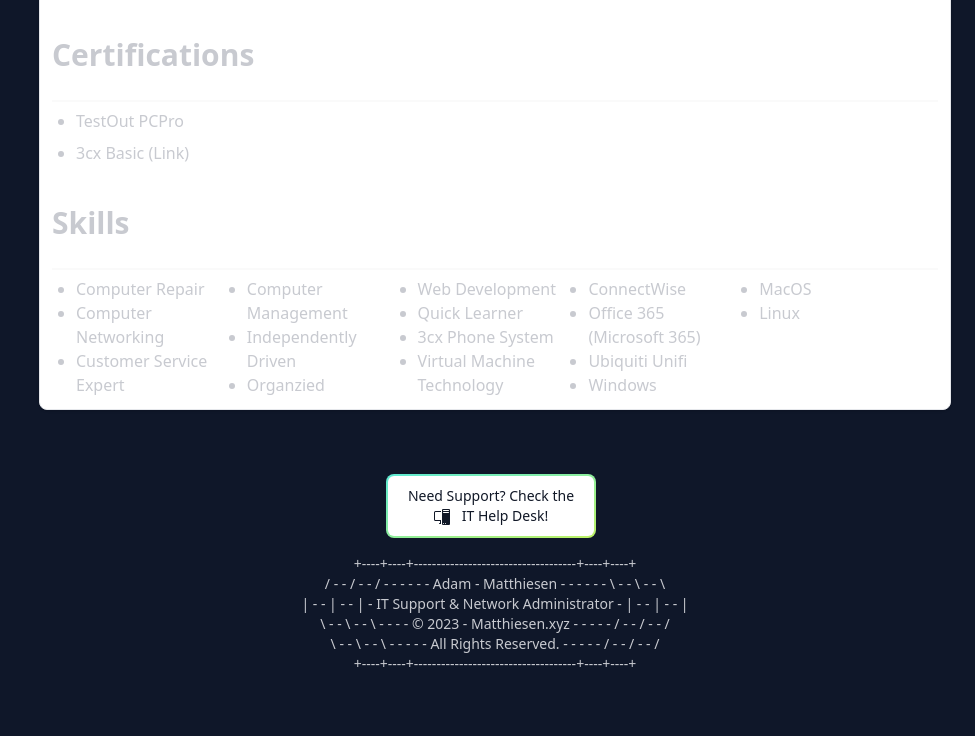
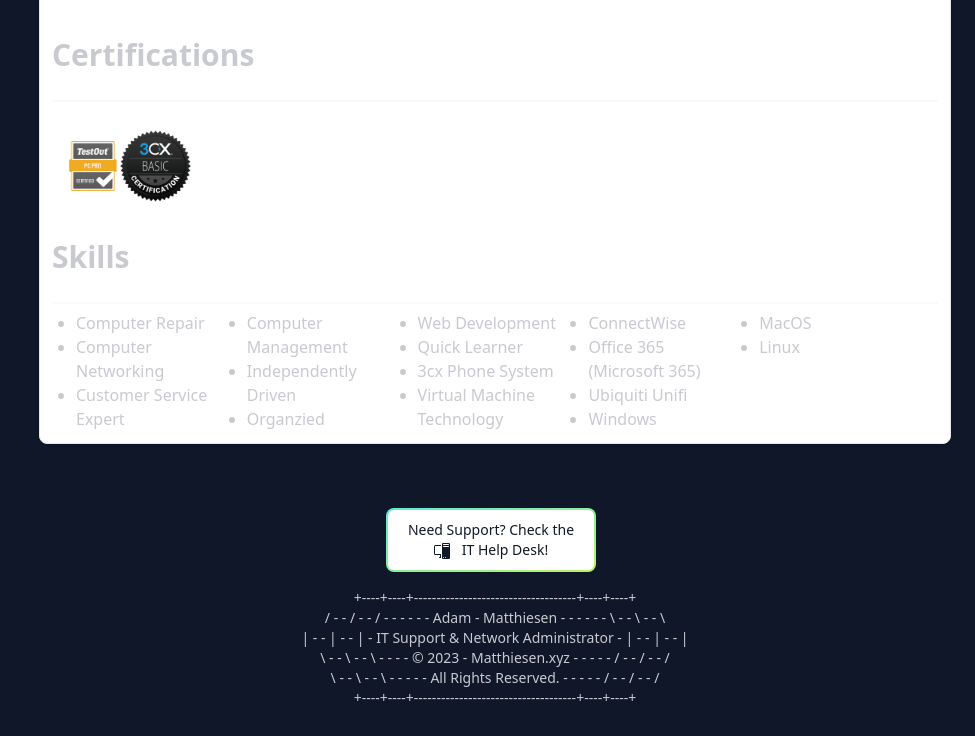
Before and after one commit to Adammatthiesen/MatthiesenXYZ, an Astro site: page /cv in a window 1280 px wide. Shown: the part 1340-2076 px from the top of the page, without its empty margins (305-1280 px from the left). Before the commit the page ends 2042 px from the top, so only its background shows below. Built offline with nearby package versions, Linux system fonts and the light colour scheme; Astro itself is replaced by a stand-in of ours; no server answers.

Commit message:
updated cv-certifications section to use AdamCerts instead of plain HTML

```diff
--- a/src/pages/cv.astro
+++ b/src/pages/cv.astro
@@ -1,6 +1,7 @@
 ---
 import BaseLayout from "../layouts/BaseLayout.astro";
 import TimeLineElement from "../components/cv/TimeLine.astro";
+import AdamCerts from "@components/index/AdamCerts.astro";
 ---
 
 <BaseLayout title="Resume" sideBarActiveItemID="cv">
@@ -69,14 +70,7 @@ import TimeLineElement from "../components/cv/TimeLine.astro";
   </div>
 
   <div class="divider my-0" />
-  <ul class="list-disc mx-6 mb-10 grid gap-2">
-    <li>
-      TestOut PCPro
-    </li>
-    <li>
-      <a href="https://portal.3cx.com/share/certificate/w9XQneM8HY" target="_blank"> 3cx Basic (Link)</a>
-    </li>
-  </ul>
+  <AdamCerts />
 
   <div class="mb-5">
     <div class="text-3xl w-full font-bold">Skills</div>
```
